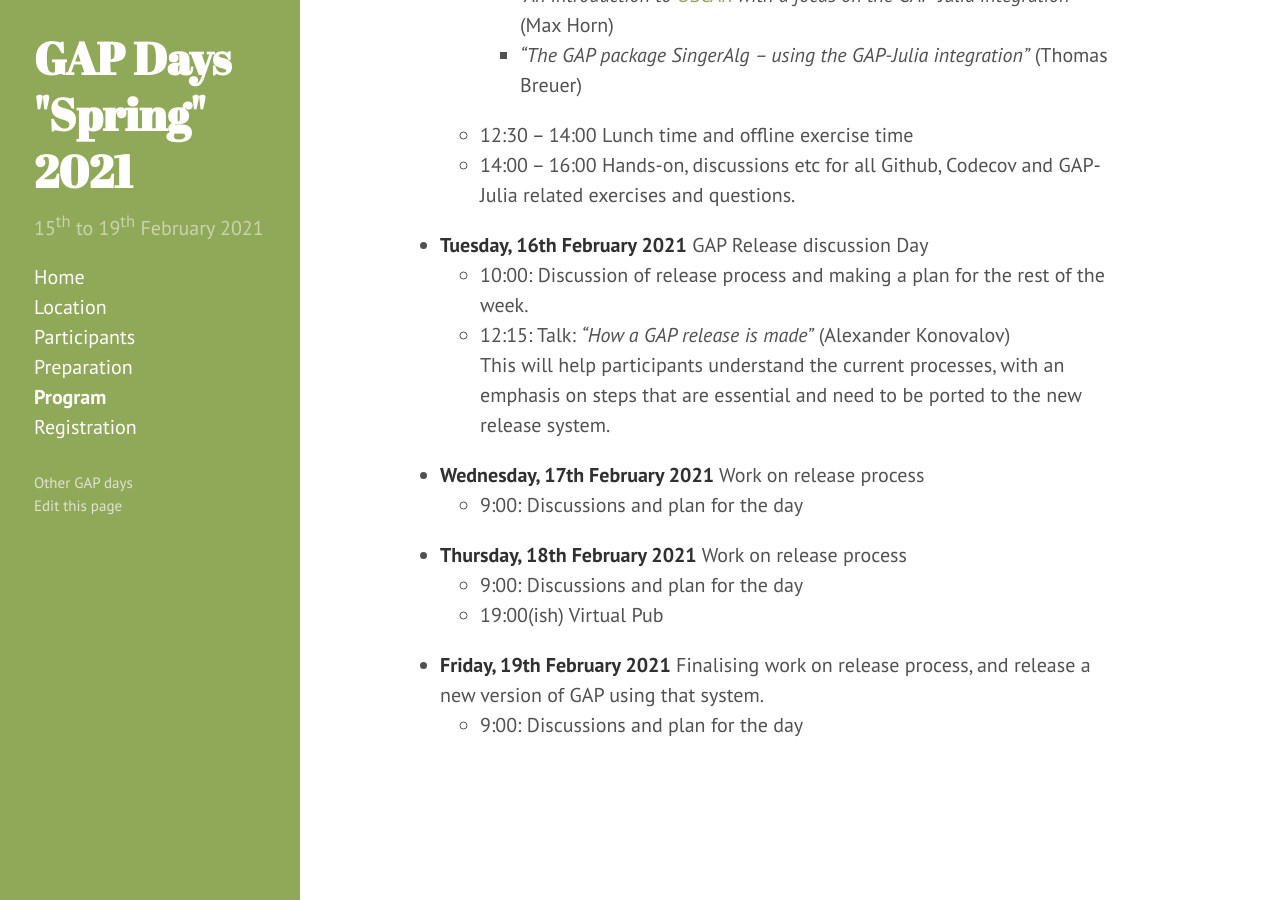
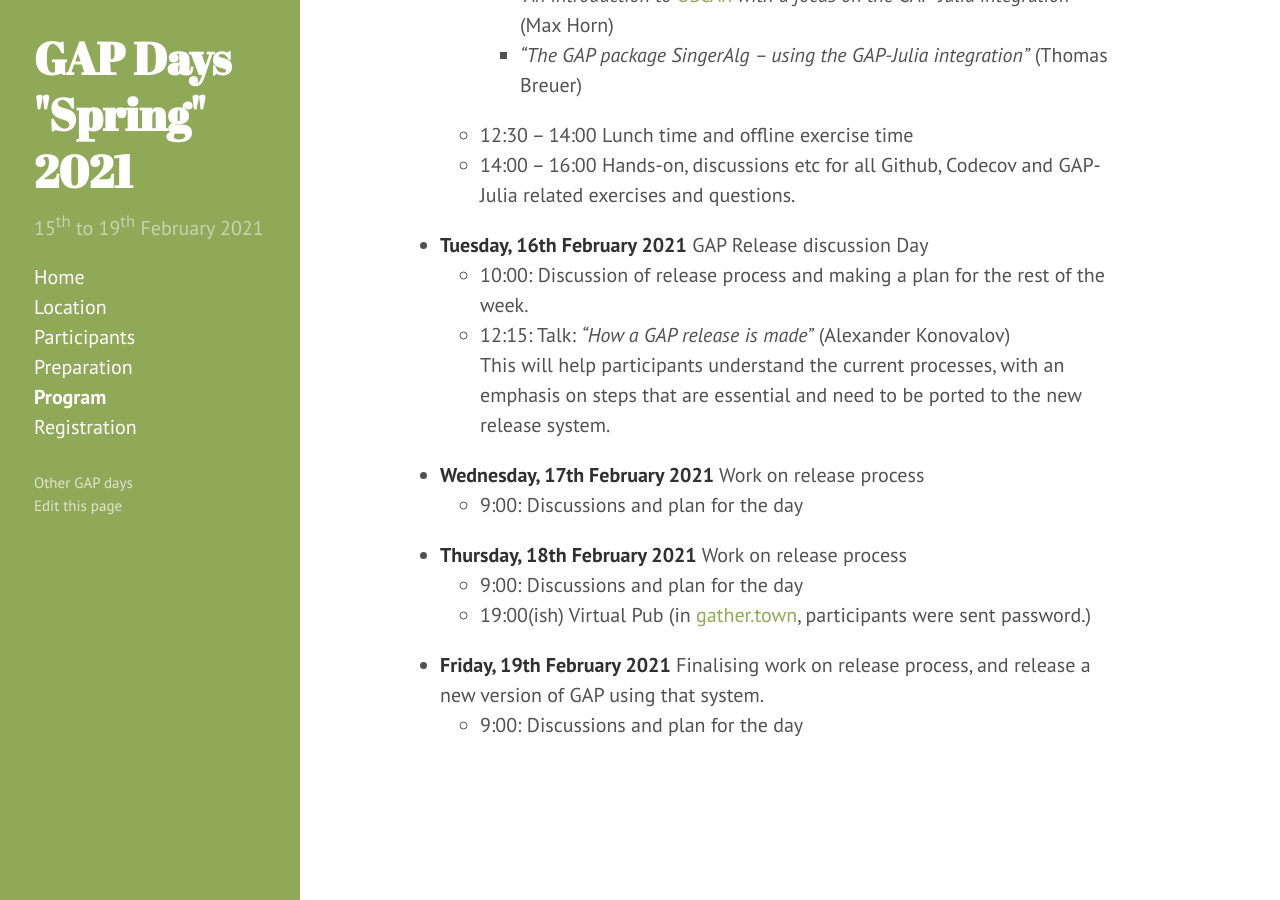
Before and after one commit to gapdays/gapdays2021-spring, a Jekyll site: the page built from program.md, in a window 1280 px wide and 900 px high, scrolled down 975 px. Built offline with Jekyll 4.4.1, drawn with Linux system fonts in a browser that asks for light colours.

Commit message:
added pub link:

```diff
--- a/program.md
+++ b/program.md
@@ -45,7 +45,7 @@ The tentative schedule is as follows; note that **all time are UTC** (so e.g. ou
   - 9:00: Discussions and plan for the day
 - **Thursday, 18th February 2021** Work on release process
   - 9:00: Discussions and plan for the day
-  - 19:00(ish) Virtual Pub
+  - 19:00(ish) Virtual Pub (in [gather.town](https://gather.town/app/KgZHhZP9v7IHMYDX/gapdayspub), participants were sent password.)
 - **Friday, 19th February 2021** Finalising work on release process, and release a new version of GAP using that system.
   - 9:00: Discussions and plan for the day
 
```
